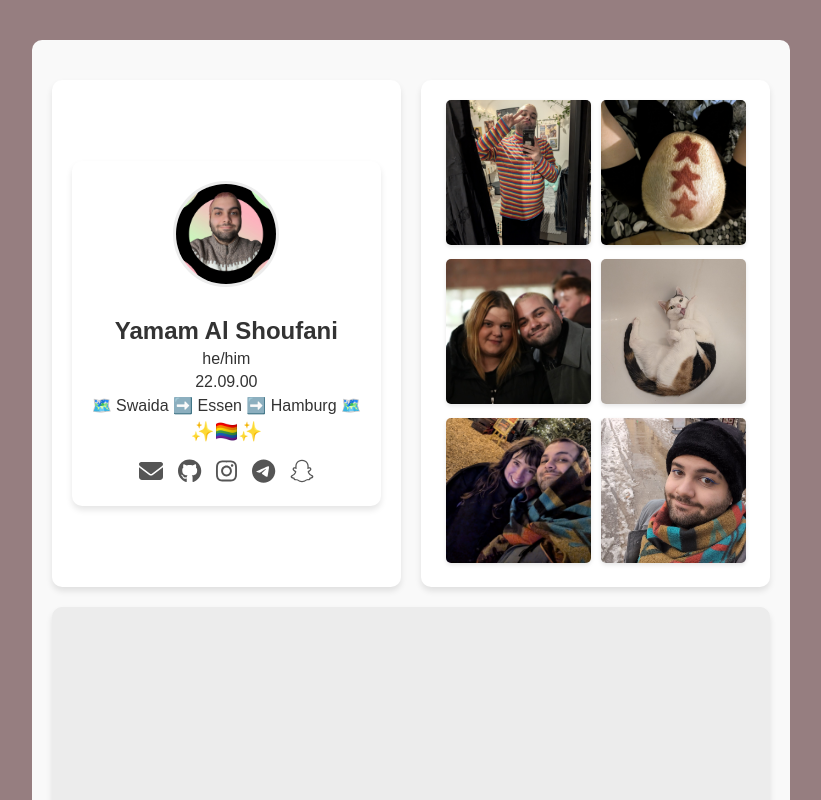
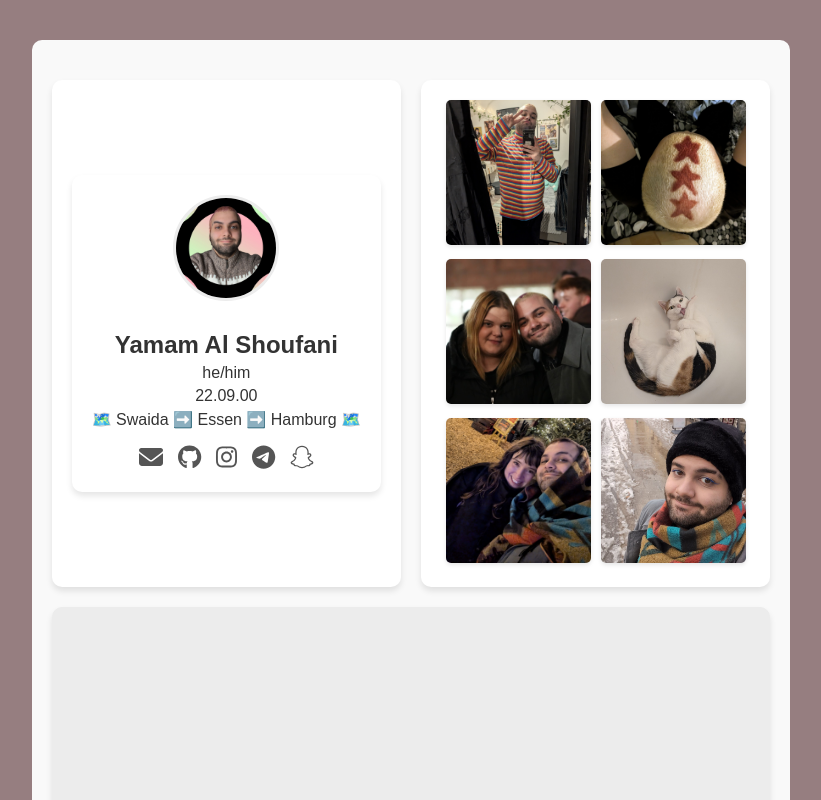
Before and after one commit to Yamam-al/yamam-al, a Nuxt app: page / in a window 1280 px wide. Shown: the top 800 px of the page, without its empty margins (229-1050 px from the left). Built offline with nearby package versions, Linux system fonts and the light colour scheme; no server answers.

Commit message:
removed extra

```diff
--- a/pages/index.vue
+++ b/pages/index.vue
@@ -7,7 +7,7 @@
         pronouns="he/him"
         birthdate="22.09.00"
         location="🗺️ Swaida ➡️ Essen ➡️ Hamburg 🗺️"
-        extra="✨🏳️‍🌈✨"
+        extra=""
         email="alshoufani@gmail.com"
         github="https://github.com/Yamam-al"
         instagram="https://www.instagram.com/yamam.al"
```
